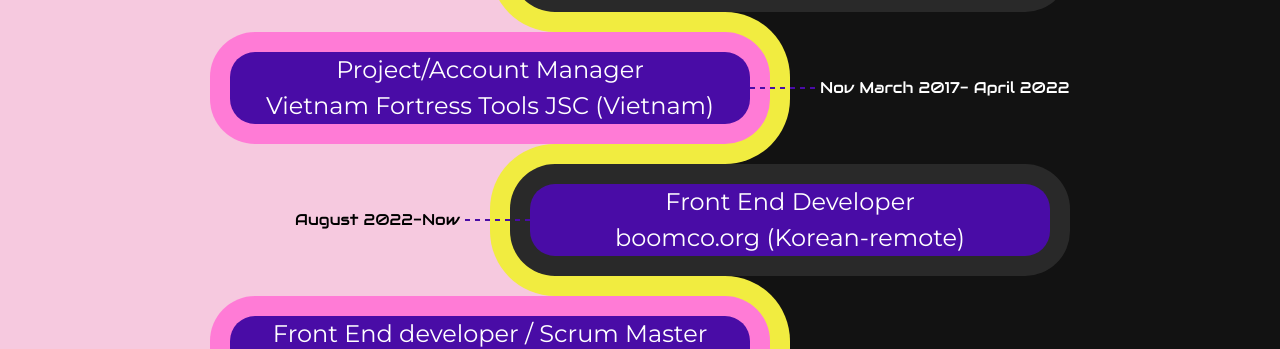
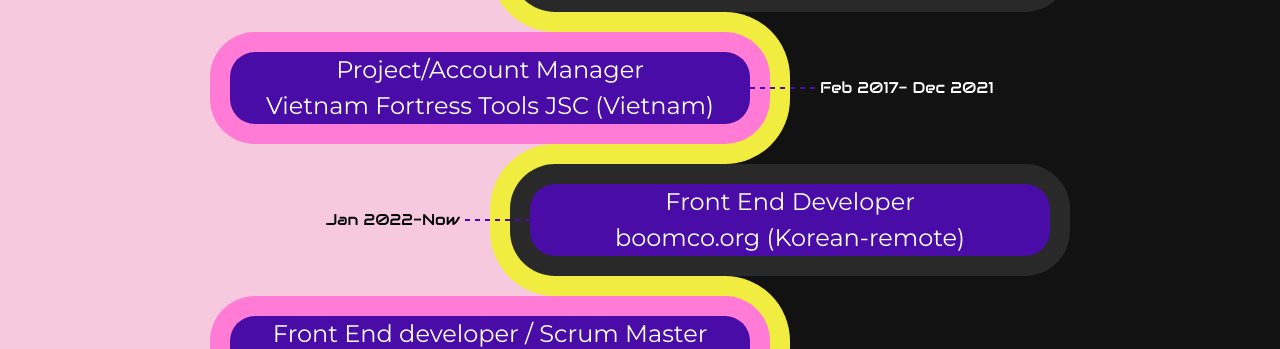
Before and after one commit to Katynguyen1130/porfolio2, a Next.js app: page /work in a window 1280 px wide. Shown: the part 348-697 px from the top of the page. Built offline with nearby package versions, Linux system fonts and the light colour scheme; a web font is replaced by a local one.

Commit message:
fix time

```diff
--- a/src/components/Work.tsx
+++ b/src/components/Work.tsx
@@ -56,7 +56,7 @@ function Work() {
             />
 
             <Timetab
-              time={"Nov March 2017- April 2022"}
+              time={"Feb 2017- Dec 2021"}
               title={"Project/Account Manager "}
               company={" Vietnam Fortress Tools JSC (Vietnam)"}
               tip={
@@ -64,7 +64,7 @@ function Work() {
               }
             />
             <Timetab
-              time={"August 2022-Now"}
+              time={"Jan 2022-Now"}
               title={"Front End Developer"}
               company={" boomco.org (Korean-remote)"}
               tip={
@@ -105,7 +105,7 @@ function Work() {
               }
             />
             <Timetabmobile
-              time={"Nov 2015-Sept2016"}
+              time={"Nov 2015-Sept 2016"}
               title={"Content Marketer"}
               company={"Vanoka.vn (Vietnam)"}
               tip={
@@ -114,7 +114,7 @@ function Work() {
             />
 
             <Timetabmobile
-              time={"Nov March 2017- Dec 2021"}
+              time={"Feb 2017- Dec 2021"}
               title={"Project/Account Manager "}
               company={" Vietnam Fortress Tools JSC (Vietnam)"}
               tip={
```
